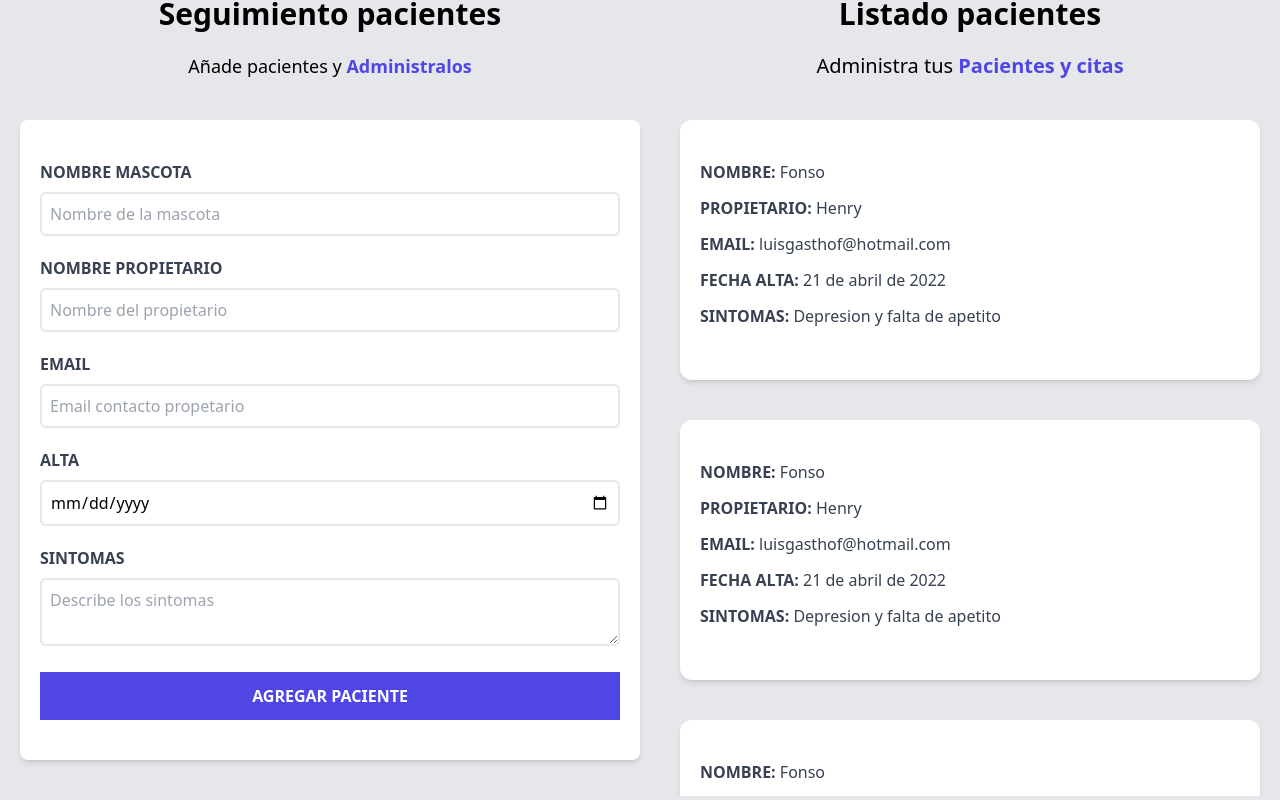
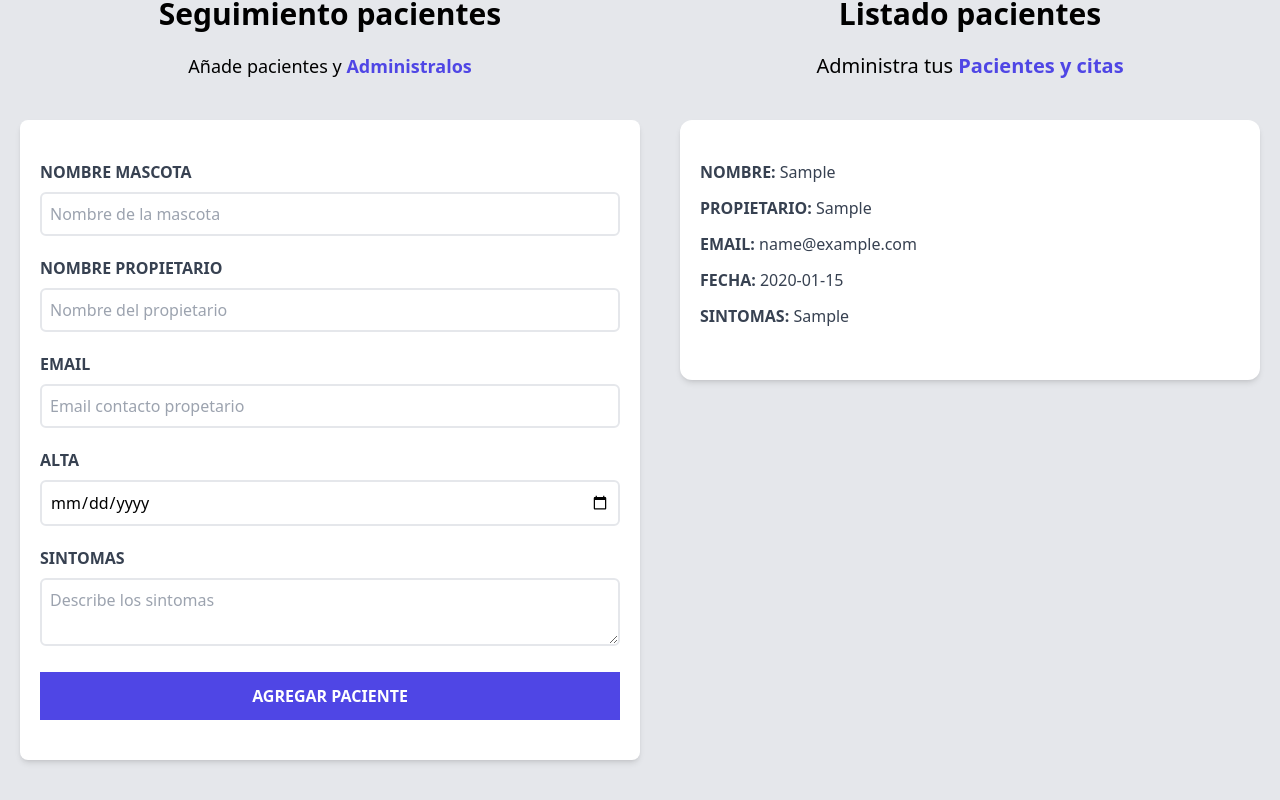
Before and after one commit to React-GuiaCompleta/Veterinaria, a React (Vite) app: page / in a window 1280 px wide. Both pictures are taken after typing "Sample", "Sample", "name@example.com", "2020-01-15", "Sample" into the empty fields and a click on the input "Agregar paciente". Shown: the part 180-980 px from the top of the page. Built offline with nearby package versions, Linux system fonts and the light colour scheme.

Commit message:
Iterando en array y mostrar info pacientes

```diff
--- a/src/App.jsx
+++ b/src/App.jsx
@@ -14,7 +14,9 @@
           pacientes={pacientes}
           setPacientes={setPacientes}
         />
-        <ListadoPacientes />
+        <ListadoPacientes
+        pacientes={pacientes}
+        />
       </div>
     </div>
   );
--- a/src/components/ListadoPacientes.jsx
+++ b/src/components/ListadoPacientes.jsx
@@ -1,6 +1,7 @@
 import Paciente from "./Paciente"
 
-const ListadoPacientes = () => {
+const ListadoPacientes = ({ pacientes }) => {
+  console.log(pacientes);
   return (
     // Cuando la pantalla es de celular no hay scroll, cuando está media (m) se crea el scroll
     <div className="md:w-1/2 lg:3/5 md:h-screen overflow-y-scroll">
@@ -9,12 +10,13 @@
         Administra tus {''}
         <span className="text-indigo-600 font-bold">Pacientes y citas</span>
       </p>
-      <Paciente/>
-      <Paciente/>
-      <Paciente/>
-      <Paciente/>
+      {pacientes.map((paciente, index) => (
+        <Paciente
+          key={index}
+          paciente={paciente}
+        />
+      ))}
     </div>
   )
 }
-
 export default ListadoPacientes
--- a/src/components/Paciente.jsx
+++ b/src/components/Paciente.jsx
@@ -1,24 +1,30 @@
-const Paciente = () => {
+const Paciente = ({ paciente }) => {
+  const { nombre, propietario, email, fecha, sintomas } = paciente
   return (
     <div className="mx-5 my-10 bg-white shadow-md px-5 py-10 rounded-xl ">
-            <p className="font-bold mb-3 text-gray-700 uppercase">Nombre: {''}
-                <span className="font-normal normal-case">Fonso</span>
+      <p className="font-bold mb-3 text-gray-700 uppercase">
+        Nombre: {''}
+        <span className="font-normal normal-case">{nombre}</span>
       </p>
 
-            <p className="font-bold mb-3 text-gray-700 uppercase">Propietario: {''}
-                <span className="font-normal normal-case">Henry</span>
+      <p className="font-bold mb-3 text-gray-700 uppercase">
+        Propietario: {''}
+        <span className="font-normal normal-case">{propietario}</span>
       </p>
 
-            <p className="font-bold mb-3 text-gray-700 uppercase">Email: {''}
-                <span className="font-normal normal-case">luisgasthof@hotmail.com</span>
+      <p className="font-bold mb-3 text-gray-700 uppercase">
+        email: {''}
+        <span className="font-normal normal-case">{email}</span>
       </p>
 
-            <p className="font-bold mb-3 text-gray-700 uppercase">Fecha Alta: {''}
-                <span className="font-normal normal-case">21 de abril de 2022</span>
+      <p className="font-bold mb-3 text-gray-700 uppercase">
+        fecha: {''}
+        <span className="font-normal normal-case">{fecha}</span>
       </p>
 
-            <p className="font-bold mb-3 text-gray-700 uppercase">Sintomas: {''}
-                <span className="font-normal normal-case">Depresion y falta de apetito</span>
+      <p className="font-bold mb-3 text-gray-700 uppercase">
+        sintomas: {''}
+        <span className="font-normal normal-case">{sintomas}</span>
       </p>
     </div>
   )
```
Lines whose indentation alone changed are shown as unchanged.
